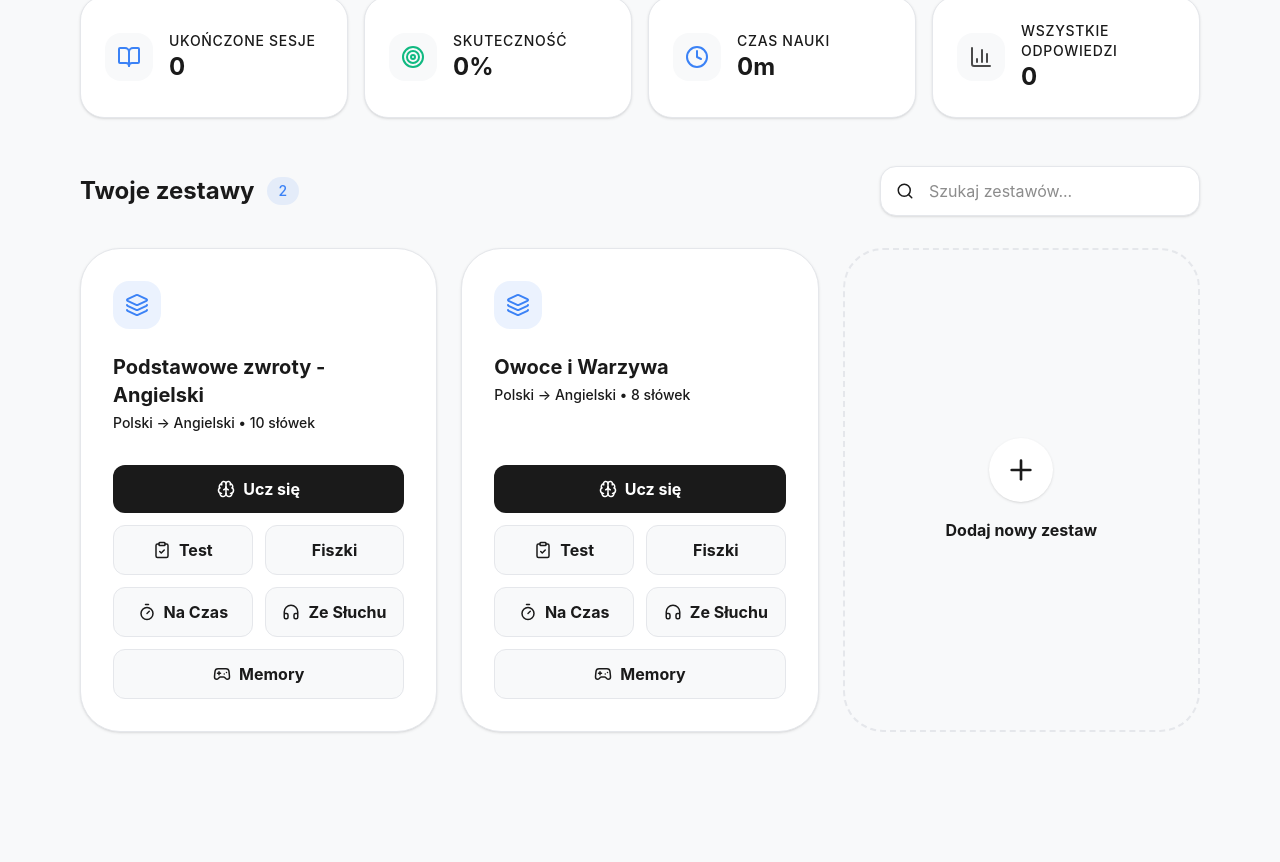
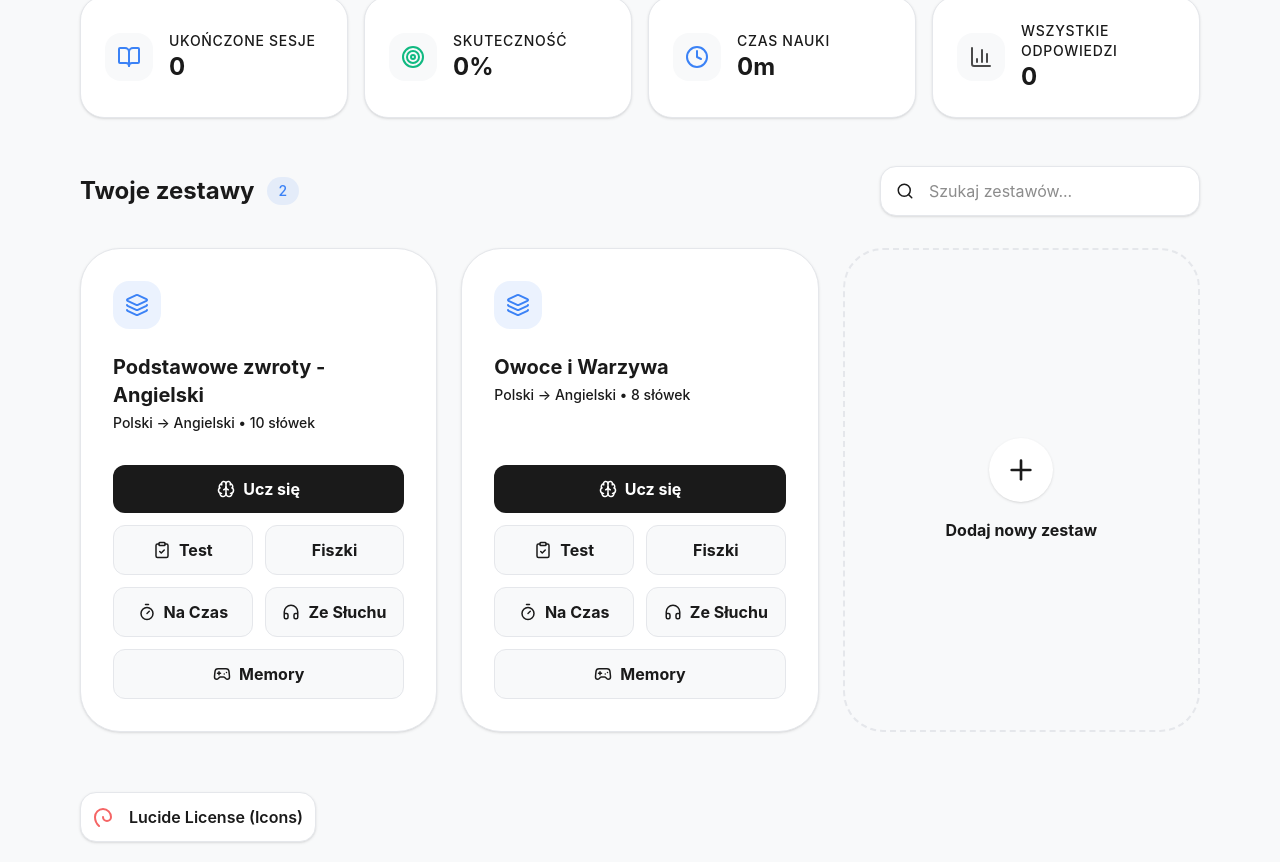
Before and after one commit to Collappo/LanGoo, a React (Vite) app: page / in a window 1280 px wide. Shown: the part 164-1026 px from the top of the page. Before the commit the page ends 936 px from the top, so only its background shows below. Built offline with nearby package versions, Linux system fonts and the light colour scheme.

Commit message:
Added a Lucide License

```diff
--- a/src/App.tsx
+++ b/src/App.tsx
@@ -350,6 +350,18 @@ const AppContent = () => {
           </motion.div>
         )}
       </AnimatePresence>
+
+      <footer className="flex items-center justify-start py-5 max-w-6xl mx-auto px-4">
+        <a href="https://lucide.dev/license" target="_blank"
+          className="p-3 bg-surface border border-border rounded-2xl text-text-muted hover:text-text transition-colors shadow-sm flex gap-3"
+        >
+          <svg xmlns="http://www.w3.org/2000/svg" width="24" height="24" viewBox="0 0 24 24" fill="none" stroke="currentColor" stroke-width="2" stroke-linecap="round" stroke-linejoin="round" id="lucide-logo">
+            <path d="M14 12C14 9.79086 12.2091 8 10 8C7.79086 8 6 9.79086 6 12C6 16.4183 9.58172 20 14 20C18.4183 20 22 16.4183 22 12C22 8.446 20.455 5.25285 18 3.05557" stroke="#fff" />
+            <path d="M10 12C10 14.2091 11.7909 16 14 16C16.2091 16 18 14.2091 18 12C18 7.58172 14.4183 4 10 4C5.58172 4 2 7.58172 2 12C2 15.5841 3.57127 18.8012 6.06253 21" stroke="#F56565" />
+          </svg>
+          <p className="font-semibold">Lucide License (Icons)</p>
+        </a>
+      </footer>
     </div>
   );
 };
```
